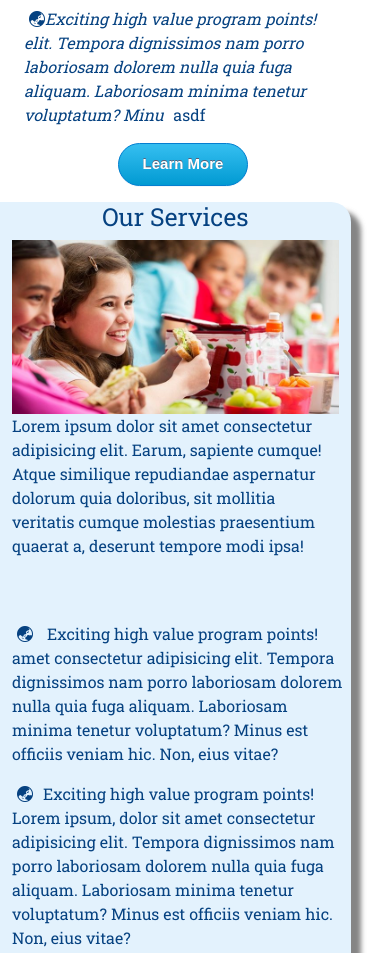
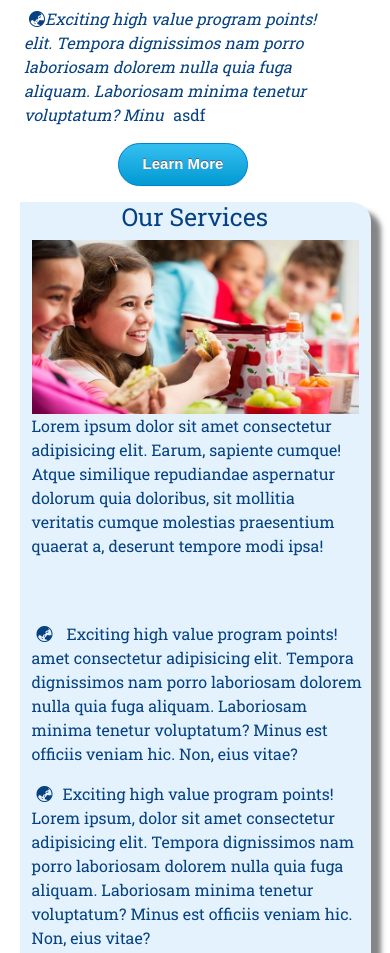
Before and after one commit to Jeremiah-David/PP_prototype, a plain HTML site: page index.html in a window 390 px wide. Shown: the part 3533-4486 px from the top of the page. Drawn offline with nearby package versions, Linux system fonts and the light colour scheme.

Commit message:
fixed a couple small screen issues.

```diff
--- a/style.css
+++ b/style.css
@@ -262,3 +262,14 @@ background: linear-gradient(
   right: 20px;
   bottom: 35vh;
 }
+
+@media only screen and (max-width: 600px) {
+  .article-banner {
+    background-attachment: local;
+  }
+
+  .blue-services-background {
+    position: static;
+    margin: 0 auto;
+  }
+}
```
